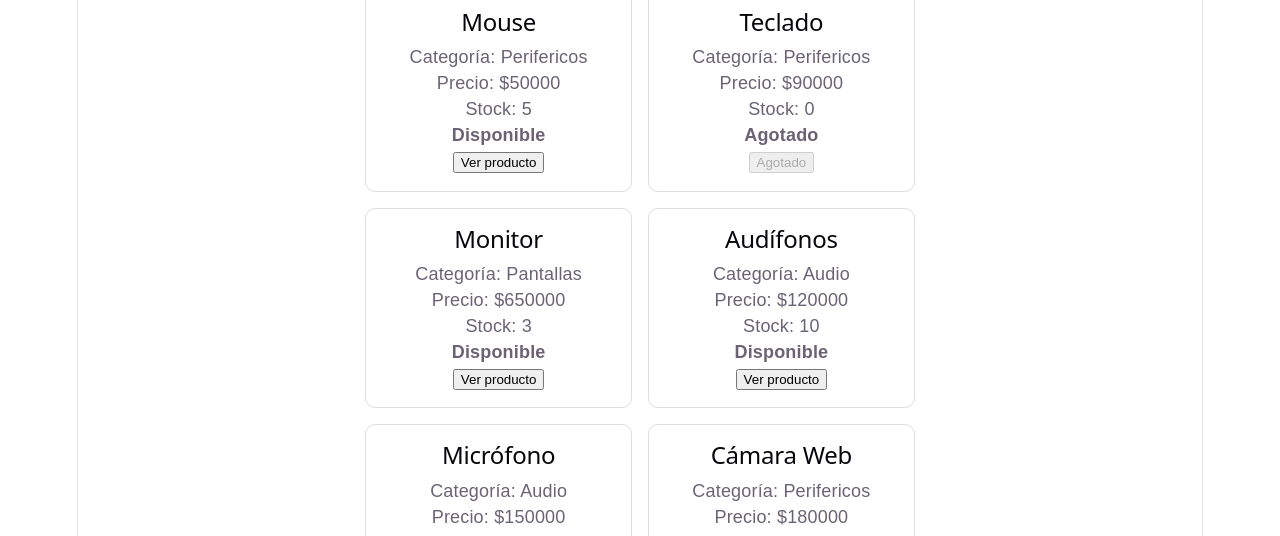
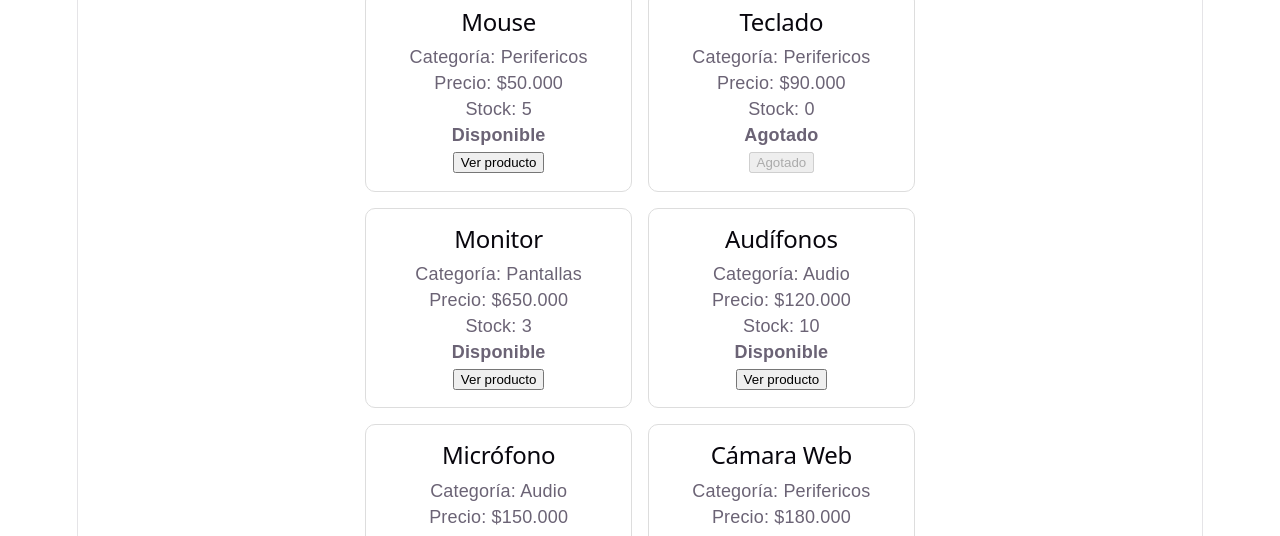
Before and after one commit to ElOmar2702/git_javascript_react, a React (Vite) app in the folder tienda-react/: page / in a window 1280 px wide. Shown: the part 264-800 px from the top of the page. Built offline with nearby package versions, Linux system fonts and the light colour scheme.

Commit message:
Mision 11

```diff
--- a/tienda-react/src/components/ProductoCard.jsx
+++ b/tienda-react/src/components/ProductoCard.jsx
@@ -15,11 +15,16 @@ function ProductoCard({ producto }) {
     alert(`Seleccionaste ${nombre}`);
   };
 
+  // Función para formatear el precio con separadores de miles
+  const formatearPrecio = precio => {
+    return precio.toLocaleString("es-CO");
+  };
+
   return (
     <article className="producto-card">
       <h2>{nombre}</h2>
       <p>Categoría: {categoria}</p>
-      <p>Precio: ${precio}</p>
+      <p>Precio: ${formatearPrecio(precio)}</p>
       <p>Stock: {stock}</p>
       <strong>{estado}</strong>
       <br />
```
